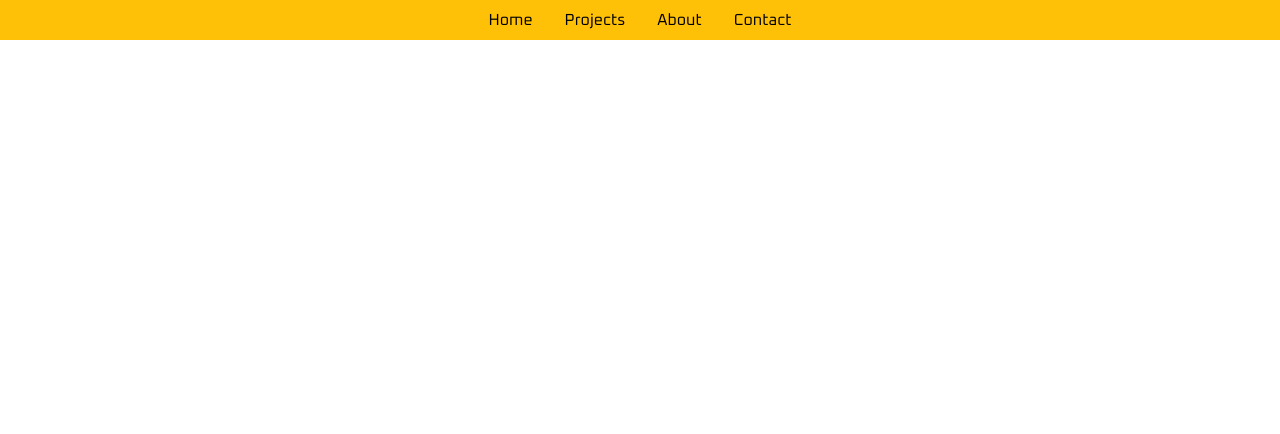
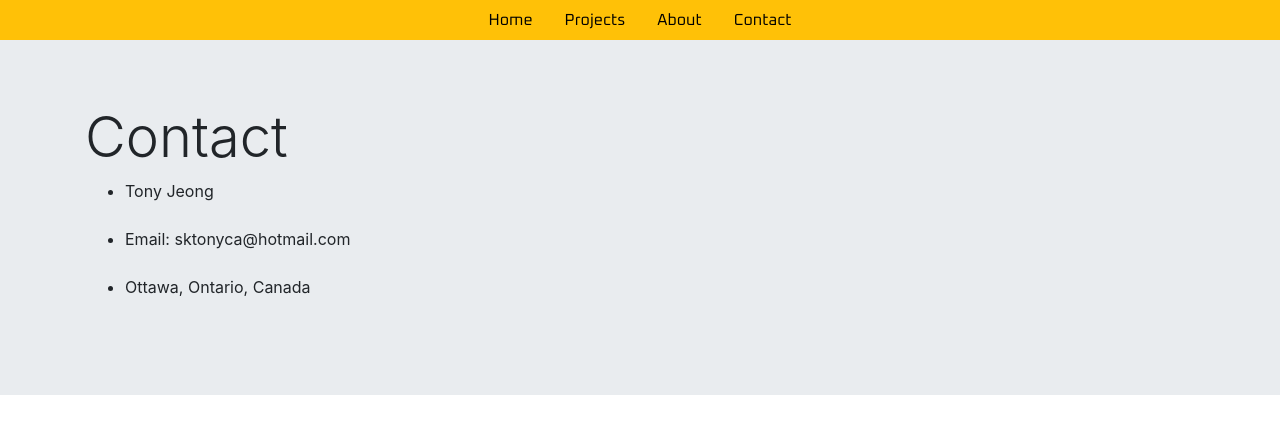
Before and after one commit to sktonyca/HomePageJS, a plain HTML site: page index.html in a window 1280 px wide. Both pictures are taken after a click on the link "Contact". Drawn offline with nearby package versions, Linux system fonts and the light colour scheme; files whose address does not match are found by name.

Commit message:
updated index.html

```diff
--- a/index.html
+++ b/index.html
@@ -114,5 +114,19 @@
         </ul>
       </div>
     </div>
+    <div class="jumbotron jumbotron-fluid" id="contactArea">
+      <div class="container">
+        <h1 class="display-4">Contact</h1>
+        <ul class="genList">
+          <li>
+            Tony Jeong
+          </li>
+          <li>Email: sktonyca@hotmail.com</li>
+          <li>
+            Ottawa, Ontario, Canada
+          </li>
+        </ul>
+      </div>
+    </div>
   </body>
 </html>
--- a/scripts/index.js
+++ b/scripts/index.js
@@ -1,20 +1,30 @@
+// Nav menu click event
 function button_click(x) {
   if (x != "home") {
     document.getElementById("logo").style.display = "none";
 
     if (x == "about") {
+      document.getElementById("projectsArea").style.display = "none";
+      document.getElementById("contactArea").style.display = "none";
       document.getElementById("aboutArea").style.display = "block";
-      document.getElementById("projectsArea").style.display = "none";
     }
 
     if (x == "projects") {
       document.getElementById("aboutArea").style.display = "none";
+      document.getElementById("contactArea").style.display = "none";
       document.getElementById("projectsArea").style.display = "block";
+    }
+
+    if (x == "contact") {
+      document.getElementById("aboutArea").style.display = "none";
+      document.getElementById("projectsArea").style.display = "none";
+      document.getElementById("contactArea").style.display = "block";
     }
   } else {
     console.log(x);
-    document.getElementById("logo").style.display = "block";
     document.getElementById("aboutArea").style.display = "none";
     document.getElementById("projectsArea").style.display = "none";
+    document.getElementById("contactArea").style.display = "none";
+    document.getElementById("logo").style.display = "block";
   }
 }
```
